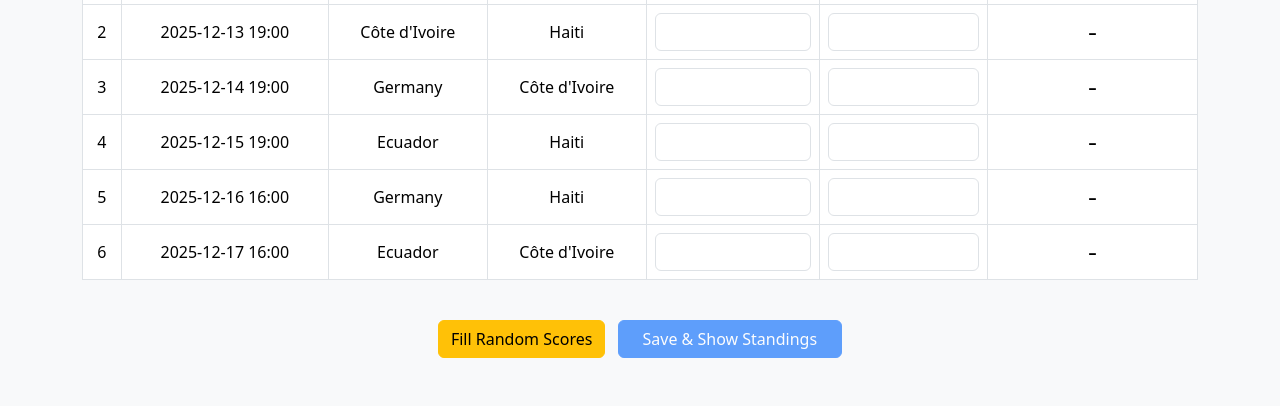
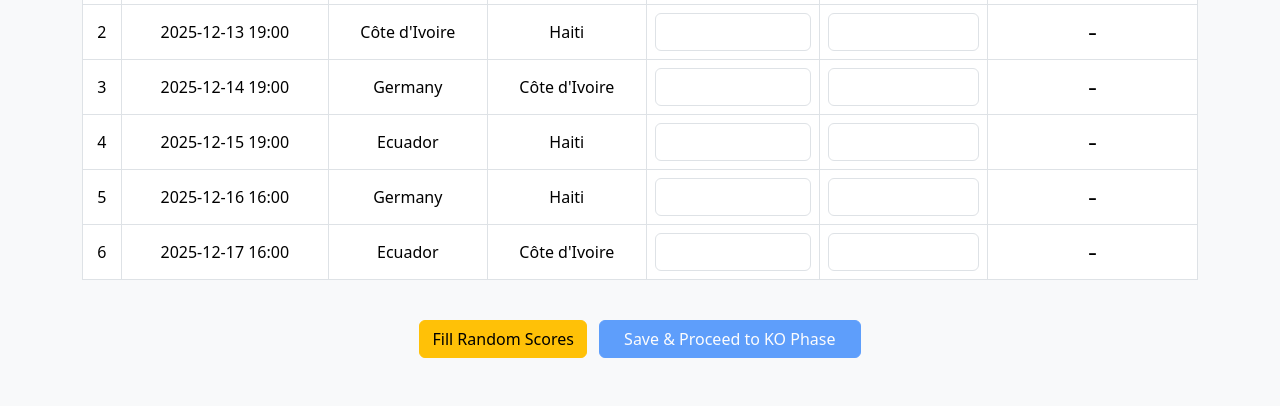
Before and after one commit to Pitchermeister/2026-FIFA-World-Cup-Tipping-App, a PHP site: page /predictions.php in a window 1280 px wide. Shown: the part 5301-5707 px from the top of the page. Run offline with PHP 8.4, Linux system fonts and the light colour scheme.

Commit message:
predictions.php button name changed

```diff
--- a/predictions.php
+++ b/predictions.php
@@ -218,7 +218,7 @@ if ($_SERVER["REQUEST_METHOD"] === "POST") {
 
     <div class="text-center mt-4">
       <button type="button" id="fillRandom" class="btn btn-warning me-2">Fill Random Scores</button>
-      <button type="submit" class="btn btn-primary px-4" disabled>Save & Show Standings</button>
+      <button type="submit" class="btn btn-primary px-4" disabled>Save & Proceed to KO Phase</button>
     </div>
   </form>
 
--- a/users.txt
+++ b/users.txt
@@ -1,6 +1,6 @@
 admin|$2b$12$V74sY6xJADvCxkdQl3iBiuTAcg8lU05LPTR/6nwiIaf9aRJCwwqU.||admin
 test|$2b$12$E2UkIdObG955NWRBUqLAD.BvnhSMK.MpCfE.o.DjdKQt4RTjd.bly||user
-asd|$2y$10$nkjoZ7M0vPcSgIdwy3IdGexxsTLBbbzDhmcyL.GbO1TqTf74tB2xm|uploads/asd.jpg|user
+asd|$2y$10$nkjoZ7M0vPcSgIdwy3IdGexxsTLBbbzDhmcyL.GbO1TqTf74tB2xm||user
 user_1|$2y$10$CAwFFdN/1qKBherCNzzTwelPiE8s.NjgFLjVCGW9f5sJs50lGgDMu||user
 user_2|$2y$10$L.KBZFBoINfQ8.2W8VanjOqyvS085uEnlNFnY0ED1OUq8FallxnZ.||user
 user_3|$2y$10$AB0jqoBfkimgvzOkeNUbYu16VU9E6/nrZemspcEAquNRRsq7ulCtK||user
```
Also changed, not shown: 1 other file.
